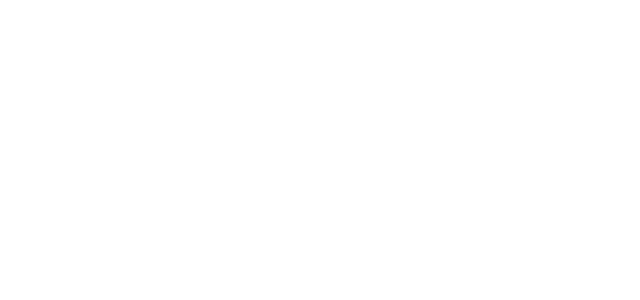
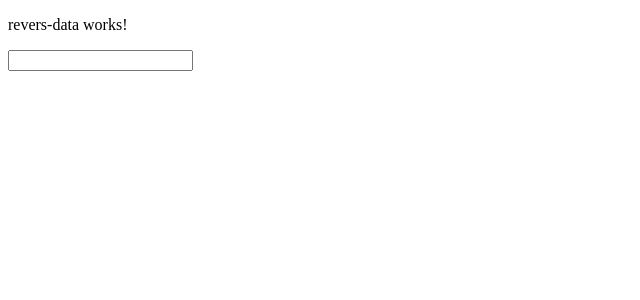
Before and after one commit to duynv13636/play-ts, an Angular app: page /bai-11 in a window 1280 px wide. Before the commit this address led to /. Shown: the top 300 px of the page, without its empty margins (0-640 px from the left). Built offline with nearby package versions, Linux system fonts and the light colour scheme.

Commit message:
bài 11 đảo ngược dữ liệu

```diff
--- a/src/app/app-routing.module.ts
+++ b/src/app/app-routing.module.ts
@@ -3,6 +3,7 @@
 import { CamelCaseComponent } from './pages/camel-case/camel-case.component';
 import { FactorialComponent } from './pages/factorial/factorial.component';
 import { QuadraticEquationComponent } from './pages/quadratic-equation/quadratic-equation.component';
+import { ReversDataComponent } from './pages/revers-data/revers-data.component';
 import { StatisticsComponent } from './pages/statistics/statistics.component';
 import { TimeComponent } from './pages/time/time.component';
 
@@ -27,6 +28,10 @@
     path:'bai-6',
     component:TimeComponent
   },
+  {
+    path:'bai-11',
+    component:ReversDataComponent
+  },
 
 ];
 
--- a/src/app/app.module.ts
+++ b/src/app/app.module.ts
@@ -8,6 +8,7 @@
 import { QuadraticEquationComponent } from './pages/quadratic-equation/quadratic-equation.component';
 import { CamelCaseComponent } from './pages/camel-case/camel-case.component';
 import { TimeComponent } from './pages/time/time.component';
+import { ReversDataComponent } from './pages/revers-data/revers-data.component';
 
 @NgModule({
   declarations: [
@@ -16,7 +17,8 @@
     FactorialComponent,
     QuadraticEquationComponent,
     CamelCaseComponent,
-    TimeComponent
+    TimeComponent,
+    ReversDataComponent
   ],
   imports: [
     BrowserModule,
--- /dev/null
+++ b/src/app/pages/revers-data/revers-data.component.html
@@ -0,0 +1,2 @@
+<p>revers-data works!</p>
+<input type="text" name="" id="" (change)="onChange($event)">
--- /dev/null
+++ b/src/app/pages/revers-data/revers-data.component.ts
@@ -0,0 +1,25 @@
+import { Component, OnInit } from '@angular/core';
+
+@Component({
+  selector: 'app-revers-data',
+  templateUrl: './revers-data.component.html',
+  styleUrls: ['./revers-data.component.css'],
+})
+export class ReversDataComponent implements OnInit {
+  arr: any = [];
+  constructor() {}
+  ngOnInit(): void {}
+
+  onChange(e: any) {
+    this.arr.push(e.target.value);
+    const obj = Object.assign({}, this.arr);
+    const stringJson = JSON.stringify(obj);
+    console.log(stringJson);
+    // const obj = { a: "aaa", b: "bbb", c: "ccc", d: "ddd" };
+    const a = Object.assign(
+      {},
+      ...Object.entries(obj).map(([a, b]: any) => ({ [b]: a }))
+    );
+    console.log(a);
+  }
+}
--- a/src/app/pages/time/time.component.ts
+++ b/src/app/pages/time/time.component.ts
@@ -7,6 +7,7 @@
 })
 export class TimeComponent implements OnInit {
   arr: any = [];
+
   constructor() {}
   ngOnInit(): void {
     this.on();
@@ -14,9 +15,8 @@
   on() {
     for (let index = 0; index < 24; index++) {
       for (let j = 0; j < 6; j++) {
-        console.log();
         this.arr.push(index + ':' + j + '0');
       }
     }
-  }
-}
+
+}}
```
Also changed, not shown: src/app/pages/revers-data/revers-data.component.css (added), 1 other file (tests, documents, lock files or other folders).
